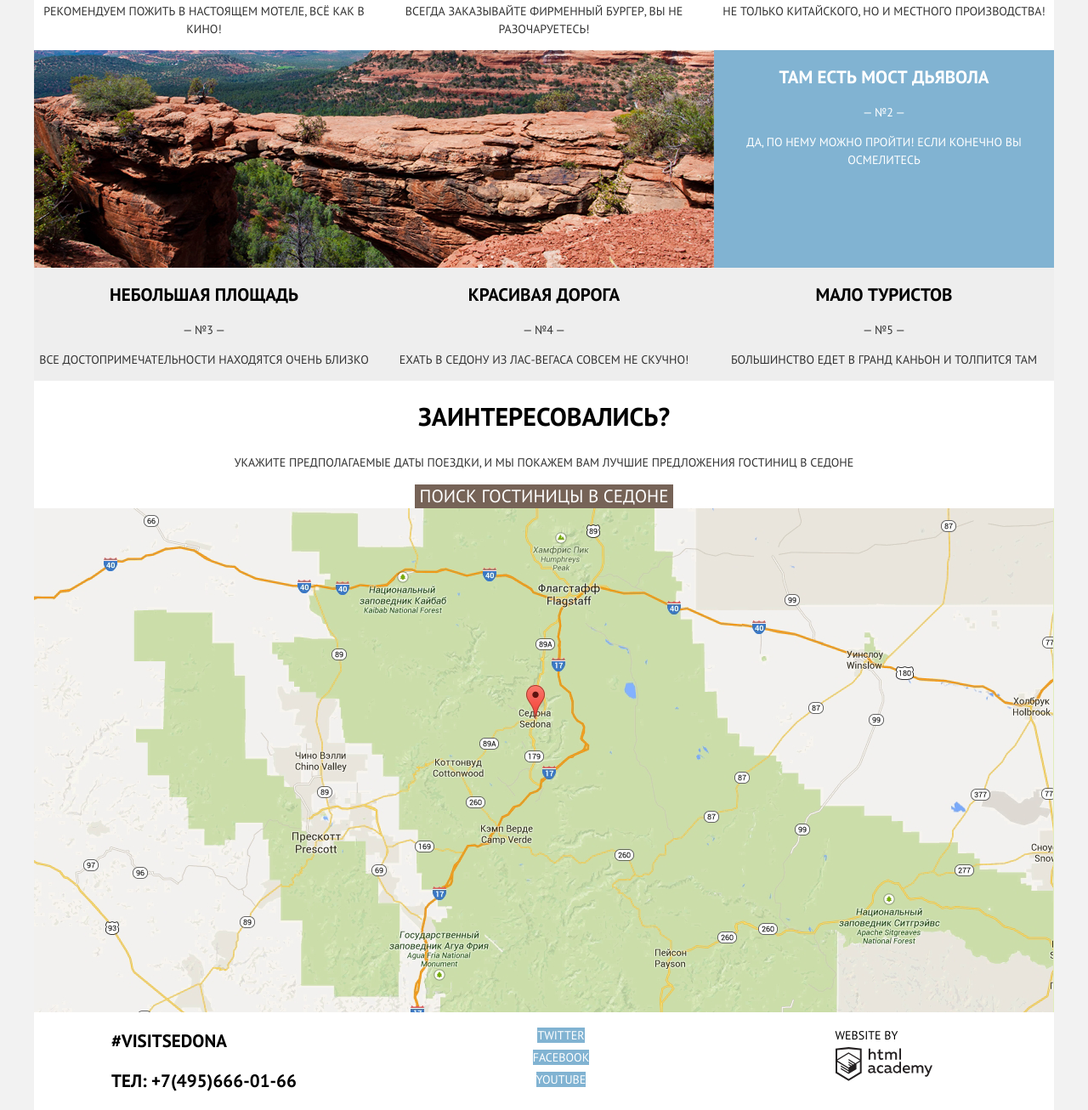
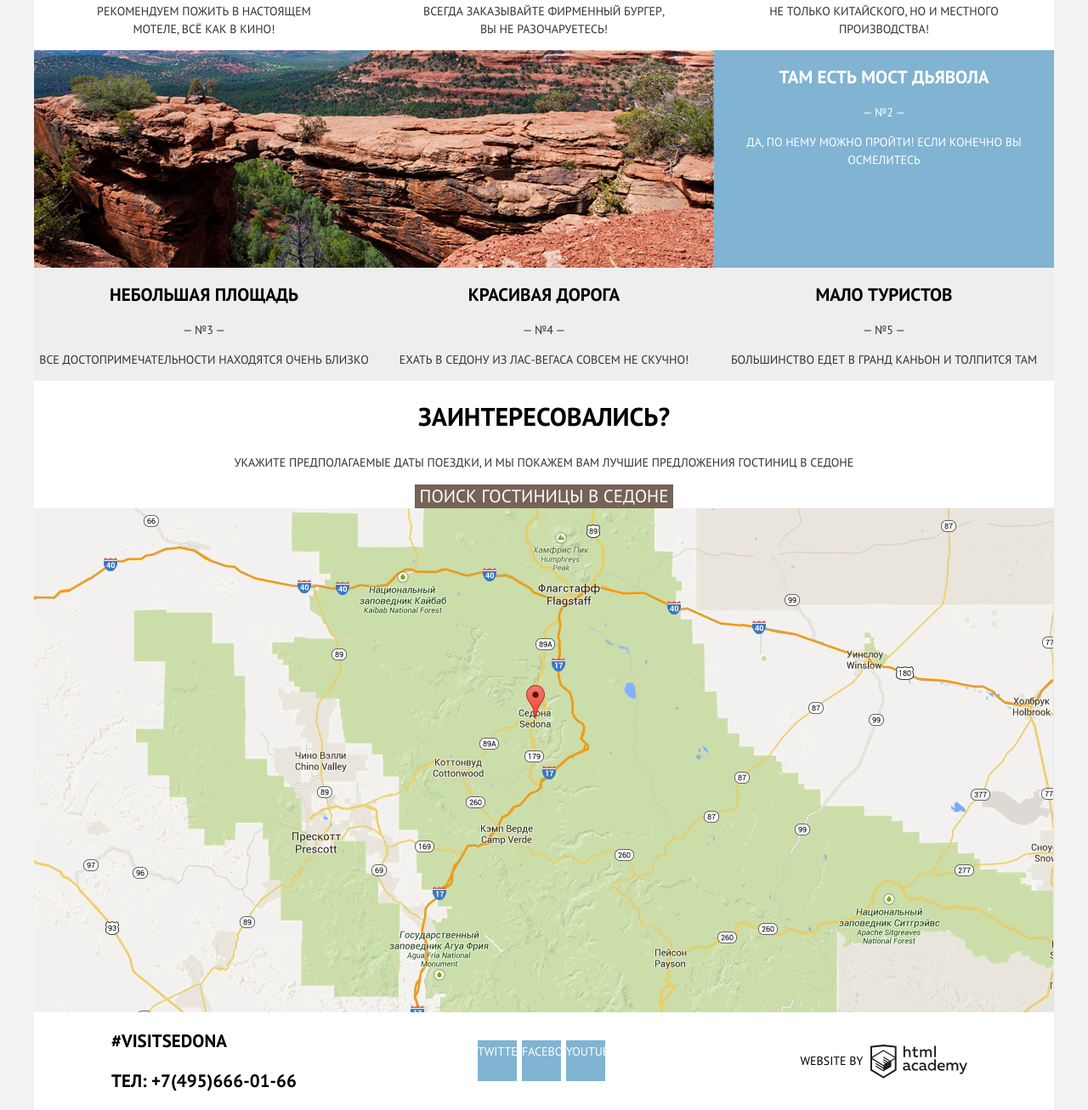
Before and after one commit to LxndrOghma/1548175-sedona-29, a plain HTML site: page index.html in a window 1280 px wide. Shown: the part 1064-2370 px from the top of the page at 85% size. Drawn offline with Linux system fonts and the light colour scheme.

Commit message:
Добавил флексы на главную страницу

```diff
--- a/css/style.css
+++ b/css/style.css
@@ -166,16 +166,22 @@ body {
 /* Recommendations */
 
 .recommendations-list {
-  display: grid;
-  grid-template-columns: repeat(3, 1fr);
+  display: flex;
+  flex-wrap: wrap;
   list-style: none;
   margin: 0;
   padding: 0;
 }
 
 .recommendations-item {
+  width: 400px;
   text-align: center;
   background-color: var(--white);
+}
+
+.recommendations-item-description {
+  margin-right: 52px;
+  margin-left: 52px;
 }
 
 .recommendations-item-heaeder {
@@ -187,11 +193,15 @@ body {
 /* Additional features */
 
 .features-list-additional {
-  display: grid;
-  grid-template-columns: repeat(3, 1fr);
+  display: flex;
+  flex-wrap: wrap;
   list-style: none;
   padding: 0;
   margin: 0;
+}
+
+.features-item-additional {
+  width: 400px;
 }
 
 /* Map and booking */
@@ -405,10 +415,22 @@ body {
 }
 
 .footer-social-list {
+  display: flex;
+  height: 100%;
+  align-items: center;
   list-style: none;
+  margin: 0;
+  padding: 0;
+}
+
+.footer-social-item {
+  margin-right: 6px;
 }
 
 .social-button {
+  display: inline-block;
+  width: 46px;
+  height: 48px;
   color: var(--white);
   background-color: var(--blue);
 }
@@ -421,3 +443,10 @@ body {
   color: var(--transparent-white);
   background-color: var(--darker-blue);
 }
+
+.footer-copyright {
+  display: flex;
+  width: 197px;
+  align-items: center;
+  justify-content: space-between;
+}
--- a/index.html
+++ b/index.html
@@ -49,15 +49,15 @@
               <ul class="recommendations-list">
                 <li class="recommendations-item">
                   <h3 class="recommendations-item-heaeder">Жильё</h3>
-                  <p>Рекомендуем пожить в настоящем мотеле, всё как в кино!</p>
+                  <p class="recommendations-item-description">Рекомендуем пожить в настоящем мотеле, всё как в кино!</p>
                 </li>
                 <li class="recommendations-item">
                   <h3 class="recommendations-item-heaeder">Еда</h3>
-                  <p>Всегда заказывайте фирменный бургер, вы не разочаруетесь!</p>
+                  <p class="recommendations-item-description">Всегда заказывайте фирменный бургер, вы не разочаруетесь!</p>
                 </li>
                 <li class="recommendations-item">
                   <h3 class="recommendations-item-heaeder">Сувениры</h3>
-                  <p>Не только китайского, но и местного производства!</p>
+                  <p class="recommendations-item-description">Не только китайского, но и местного производства!</p>
                 </li>
               </ul>
             </li>
@@ -71,17 +71,17 @@
             </li>
             <li>
               <ul class="features-list-additional">
-                <li class="features-item">
+                <li class="features-item features-item-additional">
                   <h3 class="features-item-header">Небольшая площадь</h3>
                   <p>— №3 —</p>
                   <p>Все достопримечательности находятся очень близко</p>
                 </li>
-                <li class="features-item">
+                <li class="features-item features-item-additional"">
                   <h3 class="features-item-header">Красивая дорога</h3>
                   <p>— №4 —</p>
                   <p>Ехать в Седону из Лас-Вегаса совсем не скучно!</p>
                 </li>
-                <li class="features-item">
+                <li class="features-item features-item-additional"">
                   <h3 class="features-item-header">Мало туристов</h3>
                   <p>— №5 —</p>
                   <p>Большинство едет в Гранд Каньон и толпится там</p>
@@ -108,23 +108,23 @@
       </div>
       <div class="footer-social">
         <ul class="footer-social-list">
-          <li>
+          <li class="footer-social-item">
             <a class="social-button" href="">Twitter</a>
           </li>
-          <li>
+          <li class="footer-social-item">
             <a class="social-button" href="">Facebook</a>
           </li>
-          <li>
+          <li class="footer-social-item">
             <a class="social-button" href="">Youtube</a>
           </li>
         </ul>
       </div>
-      <p class="footer-copyright">
-        Website by
+      <div class="footer-copyright">
+        <p>Website by</p>
         <a class="copyright-button" href="">
           <img src="img/logo-htmlacademy.svg" width="115" height="41" alt="HTML Academy">
         </a>
-      </p>
+      </div>
     </footer>
   </div>
 </body>
```
